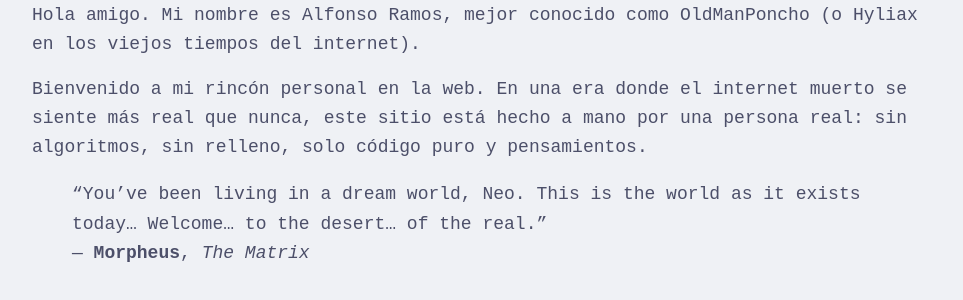
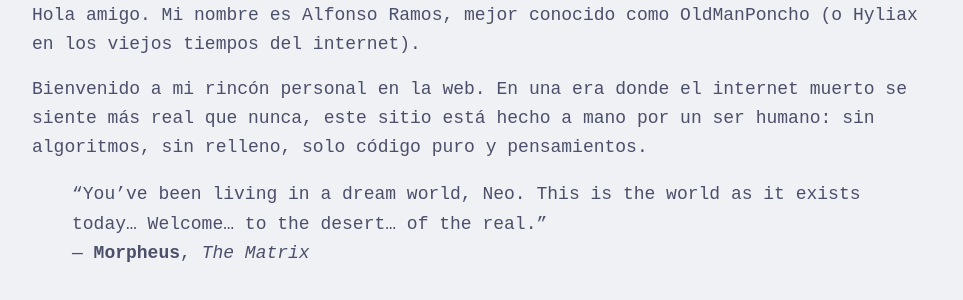
Before and after one commit to jalfonsoramos/jalfonsoramos.github.io, a Jekyll site: the page built from index.md, in a window 1280 px wide. Shown: the part 192-492 px from the top of the page, without its empty margins (158-1121 px from the left). Built offline with Jekyll 4.4.1, drawn with Linux system fonts in a browser that asks for light colours.

Commit message:
update text

```diff
--- a/index.md
+++ b/index.md
@@ -8,7 +8,7 @@ permalink: /
 
 Hola amigo. Mi nombre es Alfonso Ramos, mejor conocido como OldManPoncho (o Hyliax en los viejos tiempos del internet).
 
-Bienvenido a mi rincón personal en la web. En una era donde el internet muerto se siente más real que nunca, este sitio está hecho a mano por una persona real: sin algoritmos, sin relleno, solo código puro y pensamientos.
+Bienvenido a mi rincón personal en la web. En una era donde el internet muerto se siente más real que nunca, este sitio está hecho a mano por un ser humano: sin algoritmos, sin relleno, solo código puro y pensamientos.
 
 > "You've been living in a dream world, Neo. This is the world as it exists today... Welcome... to the desert... of the real."
 > — **Morpheus**, *The Matrix*
```
